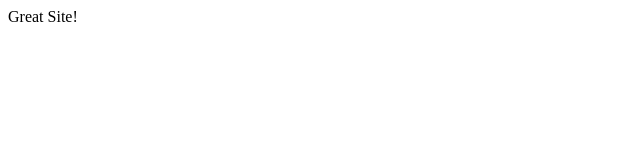
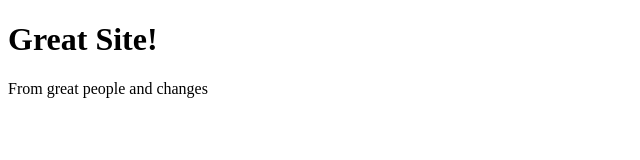
Before and after one commit to Javo-DEV/coursea-course, a plain HTML site: page Index.html in a window 1280 px wide. Shown: the whole page, without its empty margins (0-640 px from the left). Drawn offline with Linux system fonts and the light colour scheme.

Commit message:
Update Text

```diff
--- a/Index.html
+++ b/Index.html
@@ -4,7 +4,8 @@
     <meta charset="UTF-8" />
     <title>title</title>
 </head>
-Great Site!
+<h1> Great Site!</h1>
+From great people and changes
 <body>
 
 </body>
```
